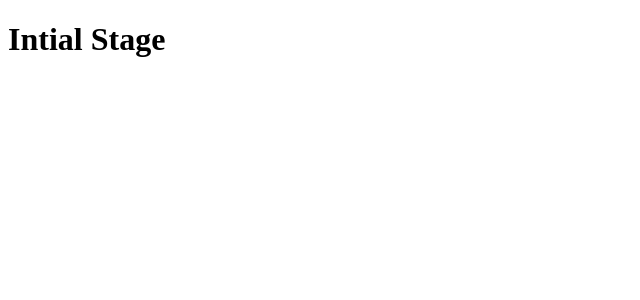
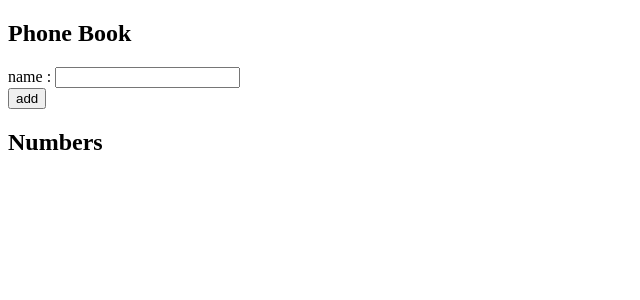
Before and after one commit to ThiwankaS/Full-Stack-Open-Web, a React (Vite) app in the folder Part2/phonebook/: page / in a window 1280 px wide. Shown: the top 300 px of the page, without its empty margins (0-640 px from the left). Built offline with nearby package versions, Linux system fonts and the light colour scheme.

Commit message:
Sample code

```diff
--- a/Part2/phonebook/src/App.jsx
+++ b/Part2/phonebook/src/App.jsx
@@ -2,8 +2,20 @@ import { useState } from 'react'
 
 const App = () => {
 
+  const [ person,setPerson ] = useState([{name : 'Alto Hellas'}]);
+  const [ newName,setNewName ] = useState('');
+
+
   return (
-    <h1>Intial Stage</h1>
+    <div>
+      <h2>Phone Book</h2>
+
+      <form>
+        <div> name : <input/> </div>
+        <div><button type="submit">add</button></div>
+      </form>
+      <h2>Numbers</h2>
+    </div>
   )
 }
 
```
